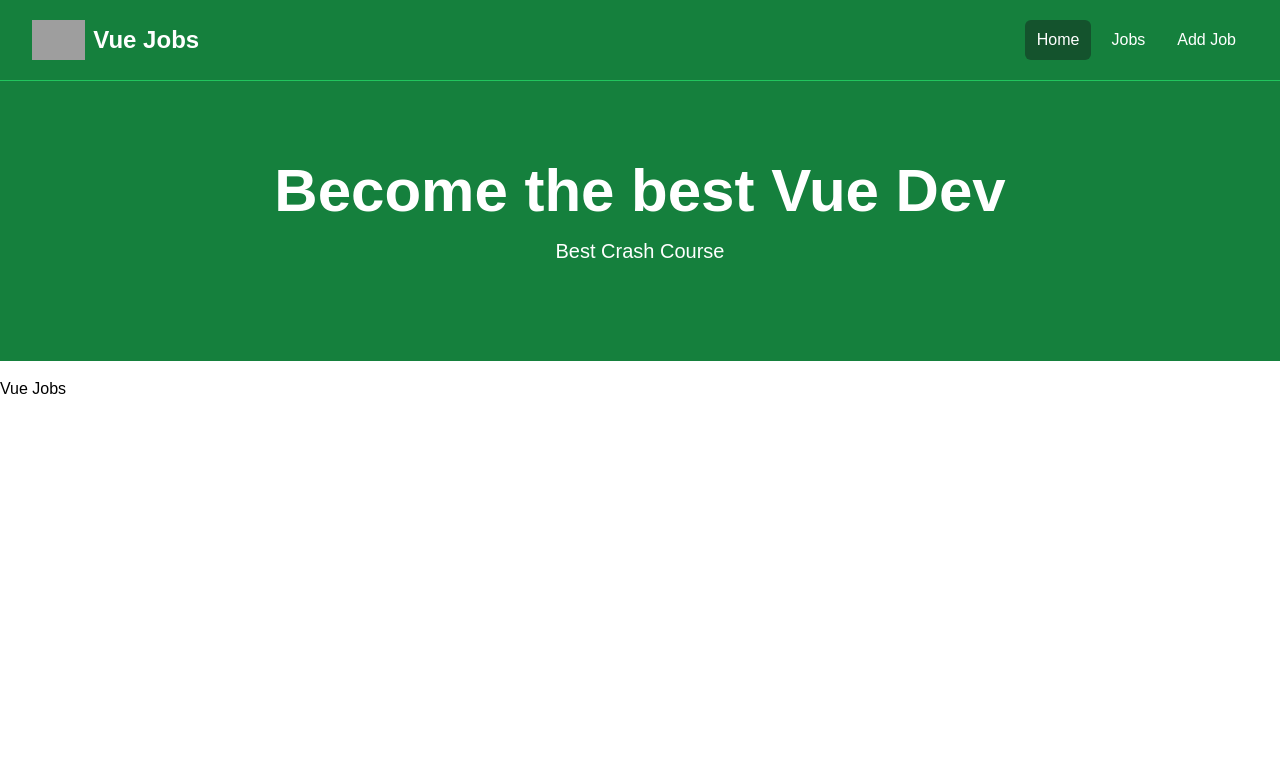
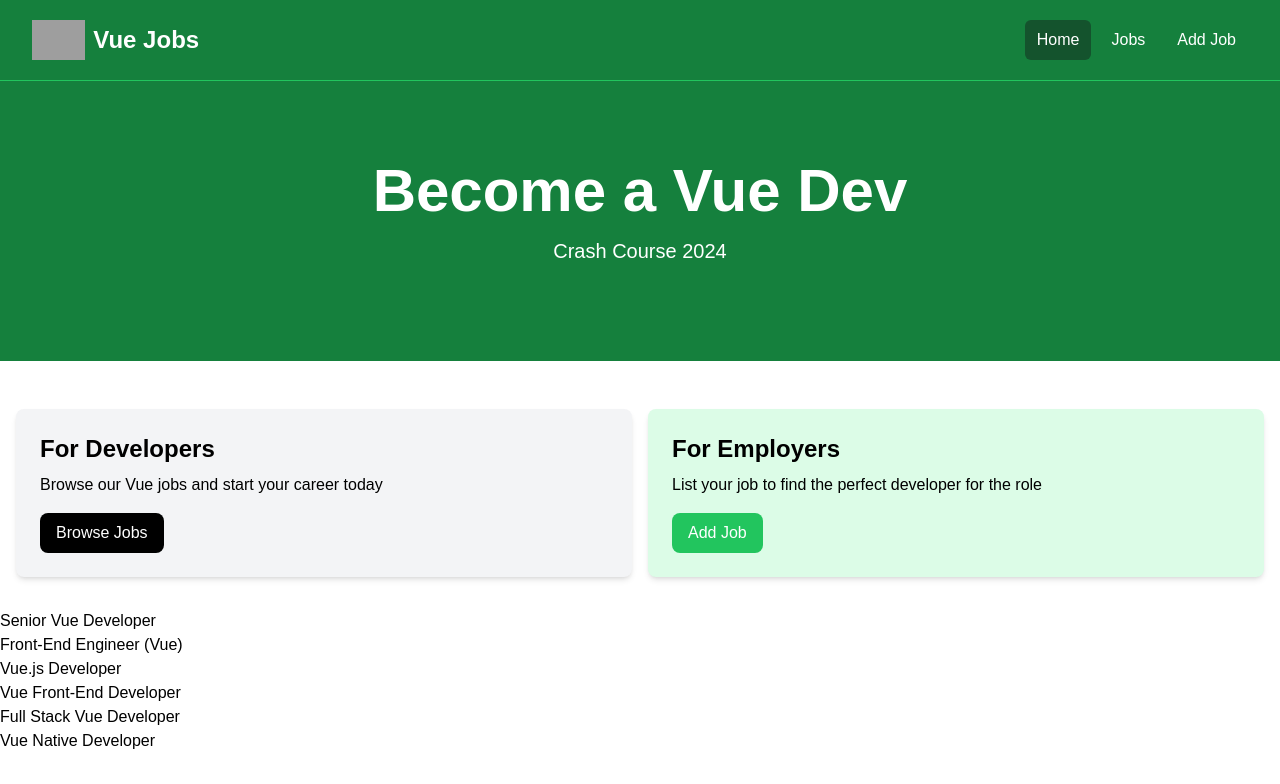
Before and after one commit to sldimitrov/VueJobs, a Vue app: page / in a window 1280 px wide. Shown: the top 784 px of the page. Built offline with nearby package versions, Linux system fonts and the light colour scheme; grey boxes are pictures that could not be loaded.

Commit message:
map a json data within a list

```diff
--- a/src/App.vue
+++ b/src/App.vue
@@ -1,10 +1,13 @@
 <script setup>
   import NavBar from './components/NavBar.vue';
   import Hero from './components/Hero.vue';
+  import HomeCards from './components/HomeCards.vue';
+  import JobListings from './components/JobListings.vue';
 </script>
 
 <template>
   <NavBar />
-  <Hero title="Become the best Vue Dev" subtitle="Best Crash Course" />
-  <h1>Vue Jobs</h1>
+  <Hero />
+  <HomeCards />
+  <JobListings />
 </template>
--- /dev/null
+++ b/src/components/Card.vue
@@ -0,0 +1,16 @@
+<script setup>
+import {defineProps} from 'vue'
+
+defineProps({
+  bg: {
+    type: String,
+    default: 'bg-gray-100'
+  }
+})
+</script>
+
+<template>
+  <div :class="`${bg} p-6 rounded-lg shadow-md`">
+    <slot></slot>
+  </div>
+</template>
--- /dev/null
+++ b/src/components/HomeCards.vue
@@ -0,0 +1,38 @@
+<script setup>
+import Card from './Card.vue';
+
+</script>
+
+<template>
+  <!-- Developers and Employers -->
+  <section class="py-4">
+      <div class="container-xl lg:container m-auto">
+        <div class="grid grid-cols-1 md:grid-cols-2 gap-4 p-4 rounded-lg">
+          <Card>
+            <h2 class="text-2xl font-bold">For Developers</h2>
+            <p class="mt-2 mb-4">
+              Browse our Vue jobs and start your career today
+            </p>
+            <a
+              href="jobs.html"
+              class="inline-block bg-black text-white rounded-lg px-4 py-2 hover:bg-gray-700"
+            >
+              Browse Jobs
+            </a>
+          </Card>
+          <Card bg="bg-green-100">
+            <h2 class="text-2xl font-bold">For Employers</h2>
+            <p class="mt-2 mb-4">
+              List your job to find the perfect developer for the role
+            </p>
+            <a
+              href="add-job.html"
+              class="inline-block bg-green-500 text-white rounded-lg px-4 py-2 hover:bg-green-600"
+            >
+              Add Job
+            </a>
+          </Card>
+        </div>
+      </div>
+    </section>
+</template>
--- /dev/null
+++ b/src/components/JobListings.vue
@@ -0,0 +1,12 @@
+<script setup>
+import jsonData from '@/jobs.json'
+import { ref} from 'vue'
+
+const jobs = ref(jsonData)
+</script>
+
+<template>
+  <div v-for="job in jobs" :key="job.id">
+    {{ job.title }}
+  </div>
+</template>
--- /dev/null
+++ b/src/jobs.json
@@ -0,0 +1,86 @@
+[
+  {
+    "id": 1,
+    "title": "Senior Vue Developer",
+    "type": "Full-Time",
+    "description": "We are seeking a talented Front-End Developer to join our team in Boston, MA. The ideal candidate will have strong skills in HTML, CSS, and JavaScript, with experience working with modern JavaScript frameworks such as Vue or Angular.",
+    "location": "Boston, MA",
+    "salary": "$70K - $80K",
+    "company": {
+      "name": "NewTek Solutions",
+      "description": "NewTek Solutions is a leading technology company specializing in web development and digital solutions. We pride ourselves on delivering high-quality products and services to our clients while fostering a collaborative and innovative work environment.",
+      "contactEmail": "contact@teksolutions.com",
+      "contactPhone": "555-555-5555"
+    }
+  },
+  {
+    "id": 2,
+    "title": "Front-End Engineer (Vue)",
+    "type": "Full-Time",
+    "description": "Join our team as a Front-End Developer in sunny Miami, FL. We are looking for a motivated individual with a passion for crafting beautiful and responsive web applications. Experience with UI/UX design principles and a strong attention to detail are highly desirable.",
+    "location": "Miami, FL",
+    "salary": "$70K - $80K",
+    "company": {
+      "name": "Veneer Solutions",
+      "description": "Veneer Solutions is a creative agency specializing in digital design and development. Our team is dedicated to pushing the boundaries of creativity and innovation to deliver exceptional results for our clients.",
+      "contactEmail": "contact@loremipsum.com",
+      "contactPhone": "555-555-5555"
+    }
+  },
+  {
+    "id": 3,
+    "title": "Vue.js Developer",
+    "type": "Full-Time",
+    "description": "Are you passionate about front-end development? Join our team in vibrant Brooklyn, NY, and work on exciting projects that make a difference. We offer competitive compensation and a collaborative work environment where your ideas are valued.",
+    "location": "Brooklyn, NY",
+    "salary": "$70K - $80K",
+    "company": {
+      "name": "Dolor Cloud",
+      "description": "Dolor Cloud is a leading technology company specializing in digital solutions for businesses of all sizes. With a focus on innovation and customer satisfaction, we are committed to delivering cutting-edge products and services.",
+      "contactEmail": "contact@dolorsitamet.com",
+      "contactPhone": "555-555-5555"
+    }
+  },
+  {
+    "id": 4,
+    "title": "Vue Front-End Developer",
+    "type": "Part-Time",
+    "description": "Join our team as a Part-Time Front-End Developer in beautiful Pheonix, AZ. We are looking for a self-motivated individual with a passion for creating engaging user experiences. This position offers flexible hours and the opportunity to work remotely.",
+    "location": "Pheonix, AZ",
+    "salary": "$60K - $70K",
+    "company": {
+      "name": "Alpha Elite",
+      "description": "Alpha Elite is a dynamic startup specializing in digital marketing and web development. We are committed to fostering a diverse and inclusive workplace where creativity and innovation thrive.",
+      "contactEmail": "contact@adipisicingelit.com",
+      "contactPhone": "555-555-5555"
+    }
+  },
+  {
+    "id": 5,
+    "title": "Full Stack Vue Developer",
+    "type": "Full-Time",
+    "description": "Exciting opportunity for a Full-Time Front-End Developer in bustling Atlanta, GA. We are seeking a talented individual with a passion for building elegant and scalable web applications. Join our team and make an impact!",
+    "location": "Atlanta, GA",
+    "salary": "$90K - $100K",
+    "company": {
+      "name": "Browning Technologies",
+      "description": "Browning Technologies is a rapidly growing technology company specializing in e-commerce solutions. We offer a dynamic and collaborative work environment where employees are encouraged to think creatively and innovate.",
+      "contactEmail": "contact@consecteturadipisicing.com",
+      "contactPhone": "555-555-5555"
+    }
+  },
+  {
+    "id": 6,
+    "title": "Vue Native Developer",
+    "type": "Full-Time",
+    "description": "Join our team as a Front-End Developer in beautiful Portland, OR. We are looking for a skilled and enthusiastic individual to help us create innovative web solutions. Competitive salary and great benefits package available.",
+    "location": "Portland, OR",
+    "salary": "$100K - $110K",
+    "company": {
+      "name": "Port Solutions INC",
+      "description": "Port Solutions is a leading technology company specializing in software development and digital marketing. We are committed to providing our clients with cutting-edge solutions and our employees with a supportive and rewarding work environment.",
+      "contactEmail": "contact@ipsumlorem.com",
+      "contactPhone": "555-555-5555"
+    }
+  }
+]
```
Also changed, not shown: _theme_files/index.html (+0 -31 lines).
